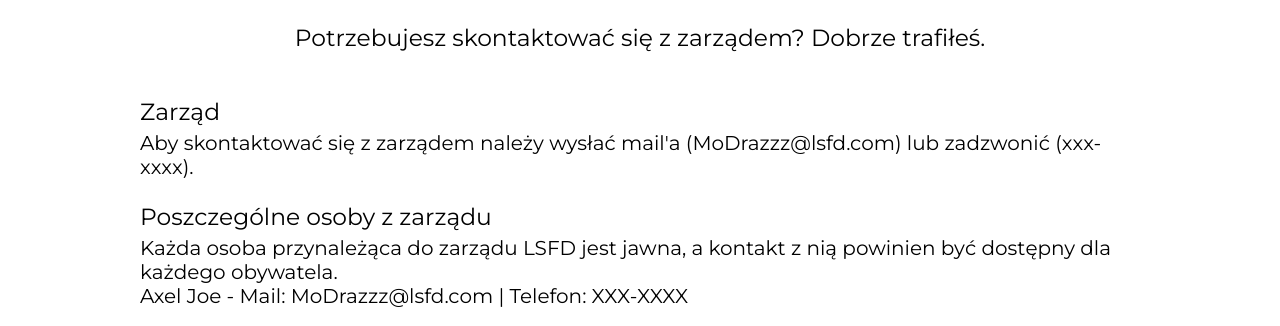
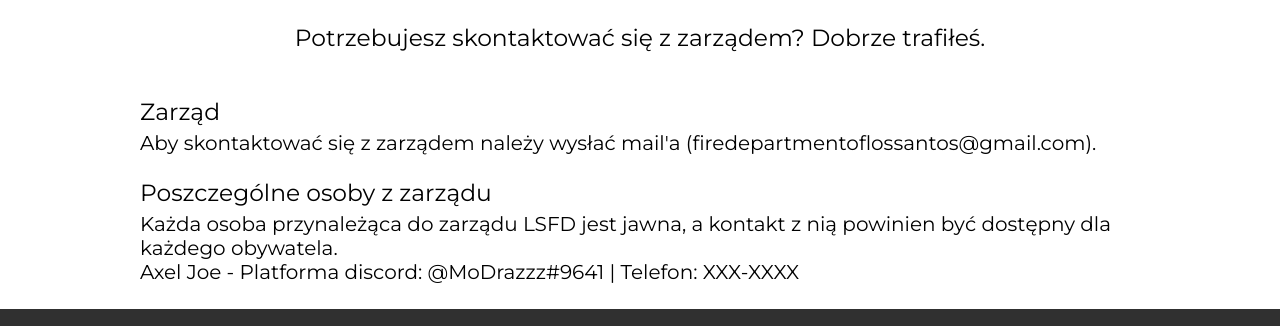
Before and after one commit to MoDrazzz/LSFD, a plain HTML site: page kontaktzarzad.html in a window 1280 px wide. Shown: the part 401-727 px from the top of the page. Drawn offline with nearby package versions, Linux system fonts and the light colour scheme.

Commit message:
Update 15.03.2020r.

```diff
--- a/kontaktzarzad.html
+++ b/kontaktzarzad.html
@@ -79,10 +79,10 @@
                     <div class="zakladkicontent">
 
                     <h3 style="margin-bottom: 5px;">Zarząd</h3>
-                    <p style="margin: 0;">Aby skontaktować się z zarządem należy wysłać mail'a (MoDrazzz@lsfd.com) lub zadzwonić (xxx-xxxx).</p>
+                    <p style="margin: 0;">Aby skontaktować się z zarządem należy wysłać mail'a (firedepartmentoflossantos@gmail.com).</p>
 
                     <h3 style="margin-bottom: 5px;">Poszczególne osoby z zarządu</h3>
-                    <p style="margin: 0;">Każda osoba przynależąca do zarządu LSFD jest jawna, a kontakt z nią powinien być dostępny dla każdego obywatela.<br/>Axel Joe - Mail: MoDrazzz@lsfd.com | Telefon: XXX-XXXX<br/></p>
+                    <p style="margin: 0;">Każda osoba przynależąca do zarządu LSFD jest jawna, a kontakt z nią powinien być dostępny dla każdego obywatela.<br/>Axel Joe - Platforma discord: @MoDrazzz#9641 | Telefon: XXX-XXXX<br/></p>
 
                     </div>
 
```
Also changed, not shown: informacjepubliczne.html (+1 -1 lines), media.html (+1 -1 lines), 1 other file.
